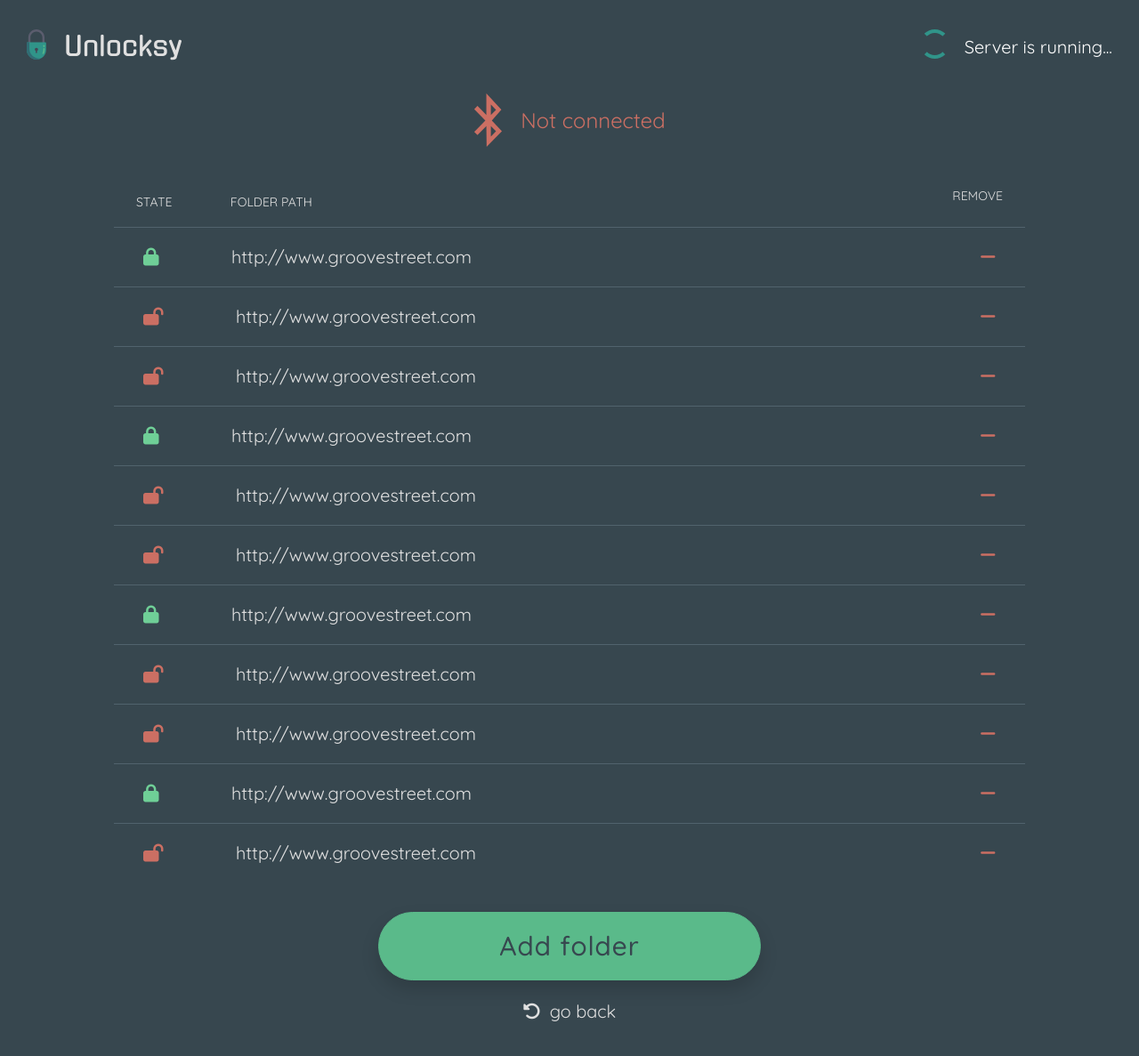
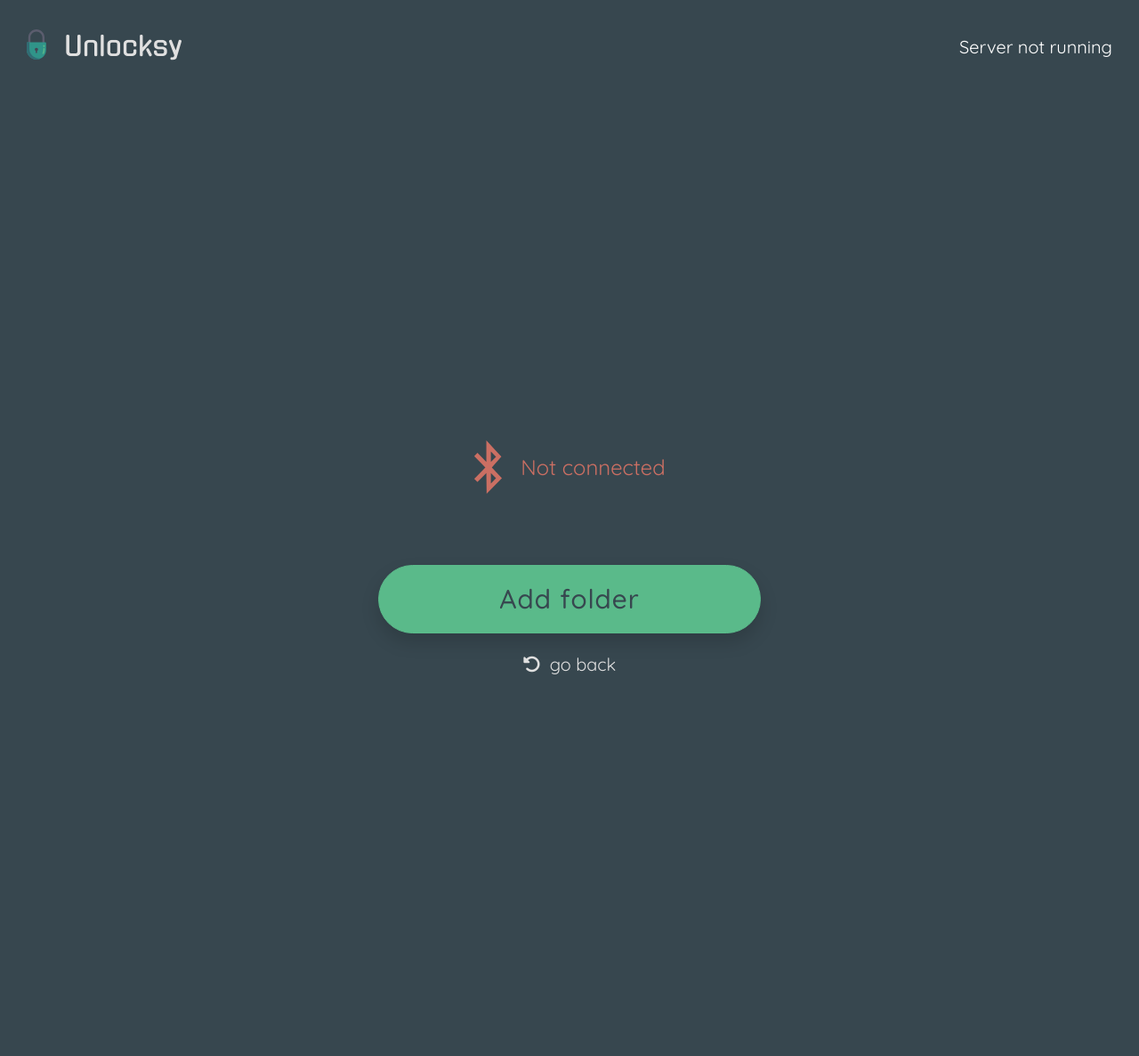
Before and after one commit to bernardocmarques/Unlocksy-Server, a Flask app: page /manage-folders in a window 1280 px wide. Shown: the whole page at 89% size. Run offline with Flask 2, Linux system fonts and the light colour scheme; some libraries are stand-ins or nearby versions.

Commit message:
file manager html updated

```diff
--- a/config.py
+++ b/config.py
@@ -8,7 +8,10 @@ from utils import Singleton
 
 class CONFIG(metaclass=Singleton):
     # FIXME should be absoulute or something else I guess
-    PATH = './config.json'
+
+    CURRENT_SCRIPT_PATH = os.path.abspath(os.path.dirname(__file__))
+
+    PATH = f'{CURRENT_SCRIPT_PATH}/config.json'
 
     default_config = {
         'directories': {}
@@ -48,6 +51,7 @@ class CONFIG(metaclass=Singleton):
     def set_config(self, config):
         self.config = config
         self._save_config()
+
     def reset(self):
         self.config = deepcopy(self.default_config)
         self._save_config()
--- a/server.py
+++ b/server.py
@@ -10,11 +10,14 @@ from BluetoothMessage import BluetoothMessage
 
 import files_client
 
+
 class Lockdown(Exception):
     pass
 
+
 class DeviceNotConnected(Exception):
     pass
+
 
 class BT_Server:
     nonces = []
@@ -43,11 +46,21 @@ class BT_Server:
     def __init__(self, rsa):
         self.aes = AES_Util()
         self.rsa = rsa
+
+        self.server_name = "BluetoothChat"
+        self.server_uuid = "fa87c0d0-afac-11de-8a39-0800200c9a66"
+
         self.server_socket = self.client_socket = None
         self.isRunning = False
         self.isConnected = False
+
         self.device_address = ""
         self.device_name = ""
+
+        self.device_address_to_share = None
+        self.device_name_to_share = None
+        self.share_device_key = None
+
         self.challenge_answer = None
         self.isLockdown = False
         self.isNear = None
@@ -56,8 +69,6 @@ class BT_Server:
     def create_server(self):
         server_sock = BluetoothSocket(RFCOMM)
 
-        name = "BluetoothChat"
-        uuid = "fa87c0d0-afac-11de-8a39-0800200c9a66"
         client_sock = address = None
 
         port = PORT_ANY
@@ -67,9 +78,10 @@ class BT_Server:
         print("Server Running. Press Ctrl+C to close.\n")
         server_sock.listen(1)
 
-        advertise_service(server_sock, name, uuid)
+        advertise_service(server_sock, self.server_name, self.server_uuid)
         try:
             client_sock, address = server_sock.accept()
+            stop_advertising(server_sock)
         except KeyboardInterrupt:
             exit()
 
@@ -97,14 +109,13 @@ class BT_Server:
         threading.Thread(target=self.challenge).start()
         return server_sock, client_sock
 
-
     def check_if_near(self):
         nr_far = 0
         nr_near = 0
         while self.isConnected:
             cmd_output = subprocess.check_output("hcitool rssi " + self.device_address, shell=True).decode()
             rssi_eval = int(cmd_output.split(' ')[3])
-            print("RSSI value is: " + str(rssi_eval))
+            # print("RSSI value is: " + str(rssi_eval))
 
             if rssi_eval == 0:
                 nr_near += 1
@@ -129,15 +140,12 @@ class BT_Server:
 
             time.sleep(1)
 
-
-
     def lockdown(self):
         print("-----------------------LOCKDOWN-----------------------")
         self.client_socket.shutdown(2)
         self.isLockdown = True
 
         files_client.lockdown()
-
 
     def request_challenge(self, challenge):
         self.send_cmd("RCA " + str(challenge))
@@ -151,7 +159,7 @@ class BT_Server:
             challenge = random.randint(0, 10000000)
             self.request_challenge(challenge)
             time.sleep(15)
-            if self.challenge_answer is None or not int(self.challenge_answer) == challenge+1:
+            if self.challenge_answer is None or not int(self.challenge_answer) == challenge + 1:
                 nr_try += 1
                 print("wrong challenge answer (" + str(nr_try) + ")")
                 if nr_try == 3:
@@ -176,7 +184,7 @@ class BT_Server:
         files_client.update_keys(self.device_address, old_master_key, self.master_key)
 
     def remove_device(self):
-        files_client.remove_device(self.device_address,self.master_key)
+        files_client.remove_device(self.device_address, self.master_key)
 
     def run_server(self):
         self.isRunning = True
@@ -184,6 +192,7 @@ class BT_Server:
 
         # start thread to unlock folders
         threading.Thread(target=self.unlock_folders).start()
+        # threading.Thread(target=self.accept_second_device).start()
 
         while self.isRunning:
             try:
@@ -204,7 +213,7 @@ class BT_Server:
 
                 self.device_address = ""
                 self.device_name = ""
-                self.master_key= None
+                self.master_key = None
 
                 files_client.lockdown()
 
@@ -251,26 +260,26 @@ class BT_Server:
         while not self.master_key:
             time.sleep(0.25)
 
-    def add_folder(self,path):
+    def add_folder(self, path):
         if not self.isConnected or not self.device_address:
             raise DeviceNotConnected()
 
         if not self.master_key:
             self.request_master_key()
 
-        if not path: # if empty stop
+        if not path:  # if empty stop
             return
 
-
-        files_client.register_new_directory(path,self.device_address,self.master_key)
+        files_client.register_new_directory(path, self.device_address, self.master_key)
 
     def list_folders(self):
         return files_client.list_directories()
-    def remove_folder(self,path):
+
+    def remove_folder(self, path):
         if not self.isConnected or not self.device_address:
             raise DeviceNotConnected()
 
-        files_client.remove_folder(path,self.device_address,self.master_key)
+        files_client.remove_folder(path, self.device_address, self.master_key)
 
     def execute_cmd(self, cmd):
         cmd = self.validate_bluetooth_message(cmd)
@@ -296,14 +305,59 @@ class BT_Server:
             print(f"key: {self.master_key}")
             self.send_ack(cmd)
 
-
         elif cmd == 'SCA':
             print("SCA - Send Challenge Answer\n")
             self.challenge_answer = args[0]
 
         elif cmd == "ola":
-            self.send_cmd("ola tudo bem")
-            pass
+            print(" ".join(cmd_splited))
         else:
             print("Unknown command")
             print(" ".join(cmd_splited))
+
+    def stop_waiting_for_share_connection(self):
+        self.is_waiting_for_share = False
+        pass  # fixme change if no timeout
+
+    def wait_for_share_device_info(self):
+        while not (self.device_address_to_share and self.device_address_to_share and self.share_device_key):
+            if not self.is_waiting_for_share:
+                break
+            time.sleep(0.5)
+        return self.device_address_to_share, self.device_address_to_share, self.share_device_key
+
+    def create_server_sharing(self):
+        if not self.isRunning:
+            return
+
+        self.is_waiting_for_share = True
+        try:
+            print("Waiting device to share")  # fixme find way to timeout
+            advertise_service(self.server_socket, self.server_name, self.server_uuid)  # fixme if not connecting probs the error is where
+            client_sock_second, address = self.server_socket.accept()
+            stop_advertising(self.server_socket)
+        except Exception as e:
+            print("entra")
+            # return self.create_server_sharing()
+
+        if self.is_waiting_for_share:  # fixme change if no timeout
+            self.device_address_to_share = address[0]
+            self.device_name_to_share = lookup_name(self.device_address_to_share)
+
+            key_enc = client_sock_second.recv(2048).decode()
+            self.share_device_key = self.rsa.decrypt_msg(key_enc)
+
+            if self.share_device_key:
+                print("got this key boy -> " + self.share_device_key.decode())
+            else:
+                print("Could not get share device key")
+                client_sock_second.close()
+                self.device_address_to_share = None
+                self.device_name_to_share = None
+                return self.create_server_sharing()
+
+            client_sock_second.close()
+        else:  # fixme change if no timeout
+            print("Stopped waiting for share device key")
+            self.device_address_to_share = None
+            self.device_name_to_share = None
--- a/templates/index.html
+++ b/templates/index.html
@@ -68,7 +68,7 @@
         {% if device_name != '' %}
             <a class="btn btn-lg btn-primary shadow my-3" href="{{ url_for('manage_devices') }}">Manage devices</a>
         {% endif %}
-        <a class="btn btn-lg btn-primary shadow my-3" href="{{ url_for('qr_code') }}">Read QR code</a>
+        <a class="btn btn-lg btn-primary shadow my-3" href="{{ url_for('qr_code_normal') }}">Read QR code</a>
         <a class="btn btn-lg btn-primary shadow my-3" href="{{ url_for('manage_folders') }}">Manage folders</a>
         {% if device_name != '' %}
             <a id="disconnect" class="btn btn-lg btn-primary shadow my-3" onclick="makeHttpRequest('{{ url_for('disconnect') }}'); window.location.reload()">Disconnect</a>
--- a/templates/manage-folders.html
+++ b/templates/manage-folders.html
@@ -62,97 +62,97 @@
 
         <!-- folders -->
         <ul class="list-group list-group-flush scrollbar mb-4">
-{#            {% for folder in folders %} <!-- TODO -->#}
-{#                <li class="list-group-item list-top">#}
-{#                    <span class="mr-5">State</span>#}
-{#                    <span>Folder path</span>#}
-{#                    <span class="float-right">Remove</span>#}
-{#                </li>#}
-{#                <li class="list-group-item">#}
-{#                    <button class="mr-5"> #}
-{#                        {% if is_locked == True %}#}
-{#                            <i class="fas fa-lock locked"></i>#}
-{#                        {% else %}#}
-{#                            <i class="fa-lock-open unlocked"></i>#}
-{#                        {% endif %}#}
-{#                    </button>#}
-{#                    <button> <span class="folder-path">{{ folder_path }}</span> </button>#}
-{#                    <button class="float-right" data-toggle="modal" data-target="#removeFolderModal"> <i class="fas fa-minus remove-folder"></i> </button>#}
-{#                </li>#}
-{#            {% endfor %}#}
-
-
-            <!-- FIXME apagar isto e ficar só com aquilo em cima -->
+            {% for folder in folders %} <!-- TODO -->
                 <li class="list-group-item list-top">
                     <span class="mr-5">State</span>
                     <span>Folder path</span>
                     <span class="float-right">Remove</span>
                 </li>
                 <li class="list-group-item">
-                <button class="mr-5"> <i class="fas fa-lock locked"></i> </button>
-                <button> <span class="folder-path">http://www.groovestreet.com</span> </button>
+                    <button class="mr-5">
+                        {% if folders[folder] %}
+                            <i class="fas fa-lock locked"></i>
+                        {% else %}
+                            <i class="fas fa-lock-open unlocked"></i>
+                        {% endif %}
+                    </button>
+                    <button> <span class="folder-path">{{ folder }}</span> </button>
                     <button class="float-right" data-toggle="modal" data-target="#removeFolderModal"> <i class="fas fa-minus remove-folder"></i> </button>
                 </li>
-            <li class="list-group-item">
-                <button class="mr-5"> <i class="fas fa-lock-open unlocked"></i> </button>
-                <button> <span class="folder-path">http://www.groovestreet.com</span> </button>
-                <button class="float-right" data-toggle="modal" data-target="#removeFolderModal"> <i class="fas fa-minus remove-folder"></i> </button>
-            </li>
-            <li class="list-group-item">
-                <button class="mr-5"> <i class="fas fa-lock-open unlocked"></i> </button>
-                <button> <span class="folder-path">http://www.groovestreet.com</span> </button>
-                <button class="float-right" data-toggle="modal" data-target="#removeFolderModal"> <i class="fas fa-minus remove-folder"></i> </button>
-            </li>
-            <li class="list-group-item">
-                <button class="mr-5"> <i class="fas fa-lock locked"></i> </button>
-                <button> <span class="folder-path">http://www.groovestreet.com</span> </button>
-                <button class="float-right" data-toggle="modal" data-target="#removeFolderModal"> <i class="fas fa-minus remove-folder"></i> </button>
-            </li>
-            <li class="list-group-item">
-                <button class="mr-5"> <i class="fas fa-lock-open unlocked"></i> </button>
-                <button> <span class="folder-path">http://www.groovestreet.com</span> </button>
-                <button class="float-right" data-toggle="modal" data-target="#removeFolderModal"> <i class="fas fa-minus remove-folder"></i> </button>
-            </li>
-            <li class="list-group-item">
-                <button class="mr-5"> <i class="fas fa-lock-open unlocked"></i> </button>
-                <button> <span class="folder-path">http://www.groovestreet.com</span> </button>
-                <button class="float-right" data-toggle="modal" data-target="#removeFolderModal"> <i class="fas fa-minus remove-folder"></i> </button>
-            </li>
-            <li class="list-group-item">
-                <button class="mr-5"> <i class="fas fa-lock locked"></i> </button>
-                <button> <span class="folder-path">http://www.groovestreet.com</span> </button>
-                <button class="float-right" data-toggle="modal" data-target="#removeFolderModal"> <i class="fas fa-minus remove-folder"></i> </button>
-            </li>
-            <li class="list-group-item">
-                <button class="mr-5"> <i class="fas fa-lock-open unlocked"></i> </button>
-                <button> <span class="folder-path">http://www.groovestreet.com</span> </button>
-                <button class="float-right" data-toggle="modal" data-target="#removeFolderModal"> <i class="fas fa-minus remove-folder"></i> </button>
-            </li>
-            <li class="list-group-item">
-                <button class="mr-5"> <i class="fas fa-lock-open unlocked"></i> </button>
-                <button> <span class="folder-path">http://www.groovestreet.com</span> </button>
-                <button class="float-right" data-toggle="modal" data-target="#removeFolderModal"> <i class="fas fa-minus remove-folder"></i> </button>
-            </li>
-            <li class="list-group-item">
-                <button class="mr-5"> <i class="fas fa-lock locked"></i> </button>
-                <button> <span class="folder-path">http://www.groovestreet.com</span> </button>
-                <button class="float-right" data-toggle="modal" data-target="#removeFolderModal"> <i class="fas fa-minus remove-folder"></i> </button>
-            </li>
-            <li class="list-group-item">
-                <button class="mr-5"> <i class="fas fa-lock-open unlocked"></i> </button>
-                <button> <span class="folder-path">http://www.groovestreet.com</span> </button>
-                <button class="float-right" data-toggle="modal" data-target="#removeFolderModal"> <i class="fas fa-minus remove-folder"></i> </button>
-            </li>
-            <li class="list-group-item">
-                <button class="mr-5"> <i class="fas fa-lock-open unlocked"></i> </button>
-                <button> <span class="folder-path">http://www.groovestreet.com</span> </button>
-                <button class="float-right" data-toggle="modal" data-target="#removeFolderModal"> <i class="fas fa-minus remove-folder"></i> </button>
-            </li>
-            <li class="list-group-item">
-                <button class="mr-5"> <i class="fas fa-lock locked"></i> </button>
-                <button> <span class="folder-path">http://www.groovestreet.com</span> </button>
-                <button class="float-right" data-toggle="modal" data-target="#removeFolderModal"> <i class="fas fa-minus remove-folder"></i> </button>
-            </li>
+            {% endfor %}
+
+
+{#            <!-- FIXME apagar isto e ficar só com aquilo em cima -->#}
+{#            <li class="list-group-item list-top">#}
+{#                <span class="mr-5">State</span>#}
+{#                <span>Folder path</span>#}
+{#                <span class="float-right">Remove</span>#}
+{#            </li>#}
+{#            <li class="list-group-item">#}
+{#                <button class="mr-5"> <i class="fas fa-lock locked"></i> </button>#}
+{#                <button> <span class="folder-path">http://www.groovestreet.com</span> </button>#}
+{#                <button class="float-right" data-toggle="modal" data-target="#removeFolderModal"> <i class="fas fa-minus remove-folder"></i> </button>#}
+{#            </li>#}
+{#            <li class="list-group-item">#}
+{#                <button class="mr-5"> <i class="fas fa-lock-open unlocked"></i> </button>#}
+{#                <button> <span class="folder-path">http://www.groovestreet.com</span> </button>#}
+{#                <button class="float-right" data-toggle="modal" data-target="#removeFolderModal"> <i class="fas fa-minus remove-folder"></i> </button>#}
+{#            </li>#}
+{#            <li class="list-group-item">#}
+{#                <button class="mr-5"> <i class="fas fa-lock-open unlocked"></i> </button>#}
+{#                <button> <span class="folder-path">http://www.groovestreet.com</span> </button>#}
+{#                <button class="float-right" data-toggle="modal" data-target="#removeFolderModal"> <i class="fas fa-minus remove-folder"></i> </button>#}
+{#            </li>#}
+{#            <li class="list-group-item">#}
+{#                <button class="mr-5"> <i class="fas fa-lock locked"></i> </button>#}
+{#                <button> <span class="folder-path">http://www.groovestreet.com</span> </button>#}
+{#                <button class="float-right" data-toggle="modal" data-target="#removeFolderModal"> <i class="fas fa-minus remove-folder"></i> </button>#}
+{#            </li>#}
+{#            <li class="list-group-item">#}
+{#                <button class="mr-5"> <i class="fas fa-lock-open unlocked"></i> </button>#}
+{#                <button> <span class="folder-path">http://www.groovestreet.com</span> </button>#}
+{#                <button class="float-right" data-toggle="modal" data-target="#removeFolderModal"> <i class="fas fa-minus remove-folder"></i> </button>#}
+{#            </li>#}
+{#            <li class="list-group-item">#}
+{#                <button class="mr-5"> <i class="fas fa-lock-open unlocked"></i> </button>#}
+{#                <button> <span class="folder-path">http://www.groovestreet.com</span> </button>#}
+{#                <button class="float-right" data-toggle="modal" data-target="#removeFolderModal"> <i class="fas fa-minus remove-folder"></i> </button>#}
+{#            </li>#}
+{#            <li class="list-group-item">#}
+{#                <button class="mr-5"> <i class="fas fa-lock locked"></i> </button>#}
+{#                <button> <span class="folder-path">http://www.groovestreet.com</span> </button>#}
+{#                <button class="float-right" data-toggle="modal" data-target="#removeFolderModal"> <i class="fas fa-minus remove-folder"></i> </button>#}
+{#            </li>#}
+{#            <li class="list-group-item">#}
+{#                <button class="mr-5"> <i class="fas fa-lock-open unlocked"></i> </button>#}
+{#                <button> <span class="folder-path">http://www.groovestreet.com</span> </button>#}
+{#                <button class="float-right" data-toggle="modal" data-target="#removeFolderModal"> <i class="fas fa-minus remove-folder"></i> </button>#}
+{#            </li>#}
+{#            <li class="list-group-item">#}
+{#                <button class="mr-5"> <i class="fas fa-lock-open unlocked"></i> </button>#}
+{#                <button> <span class="folder-path">http://www.groovestreet.com</span> </button>#}
+{#                <button class="float-right" data-toggle="modal" data-target="#removeFolderModal"> <i class="fas fa-minus remove-folder"></i> </button>#}
+{#            </li>#}
+{#            <li class="list-group-item">#}
+{#                <button class="mr-5"> <i class="fas fa-lock locked"></i> </button>#}
+{#                <button> <span class="folder-path">http://www.groovestreet.com</span> </button>#}
+{#                <button class="float-right" data-toggle="modal" data-target="#removeFolderModal"> <i class="fas fa-minus remove-folder"></i> </button>#}
+{#            </li>#}
+{#            <li class="list-group-item">#}
+{#                <button class="mr-5"> <i class="fas fa-lock-open unlocked"></i> </button>#}
+{#                <button> <span class="folder-path">http://www.groovestreet.com</span> </button>#}
+{#                <button class="float-right" data-toggle="modal" data-target="#removeFolderModal"> <i class="fas fa-minus remove-folder"></i> </button>#}
+{#            </li>#}
+{#            <li class="list-group-item">#}
+{#                <button class="mr-5"> <i class="fas fa-lock-open unlocked"></i> </button>#}
+{#                <button> <span class="folder-path">http://www.groovestreet.com</span> </button>#}
+{#                <button class="float-right" data-toggle="modal" data-target="#removeFolderModal"> <i class="fas fa-minus remove-folder"></i> </button>#}
+{#            </li>#}
+{#            <li class="list-group-item">#}
+{#                <button class="mr-5"> <i class="fas fa-lock locked"></i> </button>#}
+{#                <button> <span class="folder-path">http://www.groovestreet.com</span> </button>#}
+{#                <button class="float-right" data-toggle="modal" data-target="#removeFolderModal"> <i class="fas fa-minus remove-folder"></i> </button>#}
+{#            </li>#}
             <!-- FIXME até aqui -->
         </ul>
 
```
Also changed, not shown: client_manual.py (deleted, +0 -17 lines), files_client.py (+40 -37 lines), web.py (+24 -7 lines). Lines whose indentation alone changed are shown as unchanged.
